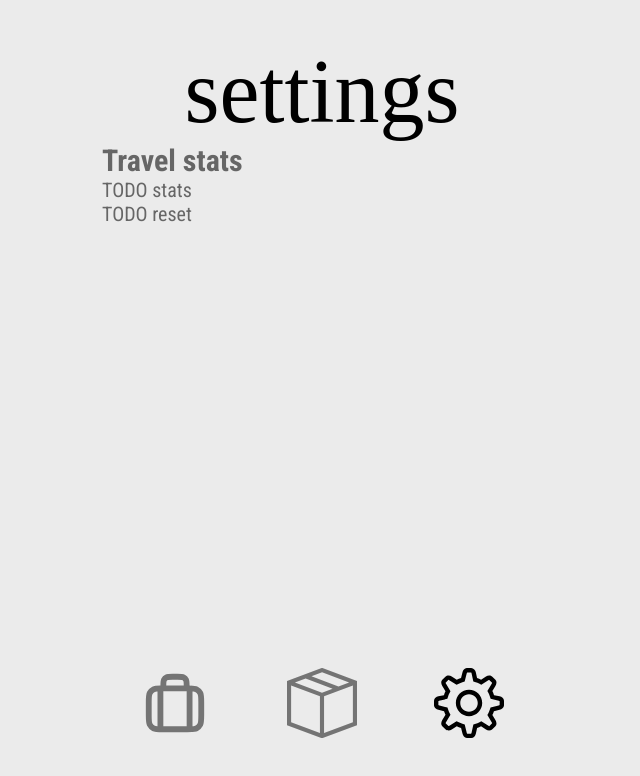
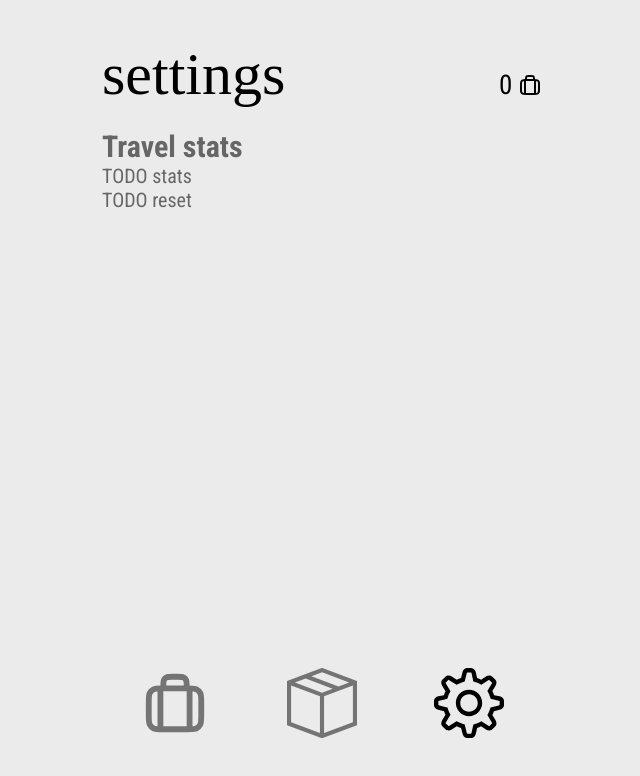
Before and after one commit to MiSa456/travel-clicker, a React (Vite) app: page /settings in a window 1280 px wide. Shown: the top 776 px of the page, without its empty margins (318-958 px from the left). Built offline with nearby package versions, Linux system fonts and the light colour scheme; a web font is replaced by a local one.

Commit message:
muuttaa Header-komponentin toiminnan

```diff
--- a/src/components/Header.jsx
+++ b/src/components/Header.jsx
@@ -1,10 +1,21 @@
+import iconSuitcase from '../assets/suitcase.svg';
+
 function Header(props) {
 
+  if (props.hasOwnProperty("balance")) {
+    return (
+      <div className="header header_sub">
+        <h1>{props.children}</h1>
+        <div>{props.balance} <img src={iconSuitcase}/></div>
+      </div>
+    );
+  } else {
     return (
       <div className="header">
         <h1>{props.children}</h1>
       </div>
     );
+  }
 
   }
 
```
